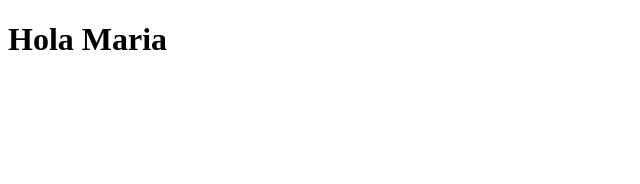
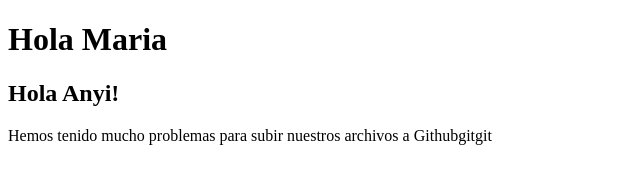
Before and after one commit to Anyi79/HelloMaria, a plain HTML site: page index.html in a window 1280 px wide. Shown: the whole page, without its empty margins (0-640 px from the left). Drawn offline with Linux system fonts and the light colour scheme.

Commit message:
new change

```diff
--- a/index.html
+++ b/index.html
@@ -5,8 +5,10 @@
     <meta http-equiv="X-UA-Compatible" content="IE=edge">
     <meta name="viewport" content="width=device-width, initial-scale=1.0">
     <title>Hola Maria</title>
-</head>
+    </head>
 <body>
 <h1>Hola Maria</h1>
+<h2>Hola Anyi!</h2>
+<p>Hemos tenido mucho problemas para subir nuestros archivos a Githubgitgit</p>
 </body>
 </html>
```
